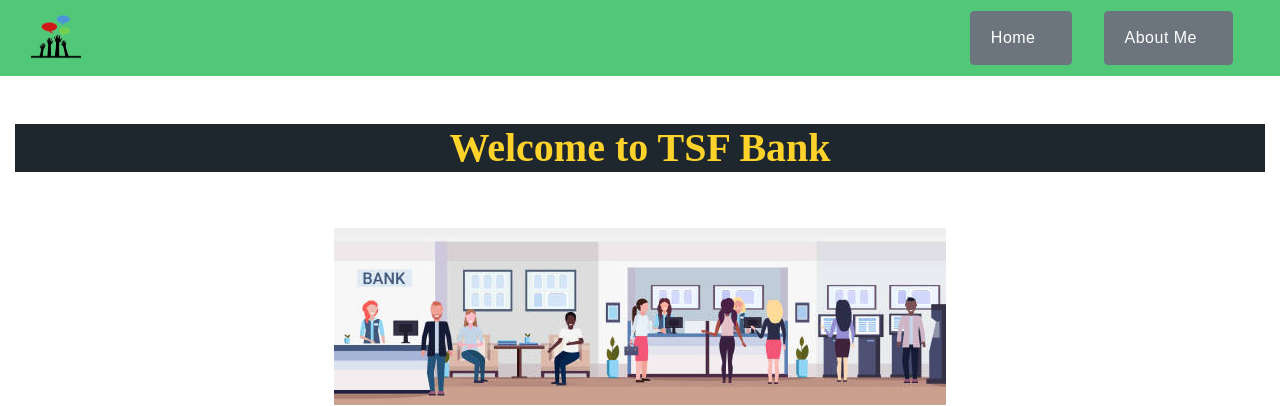
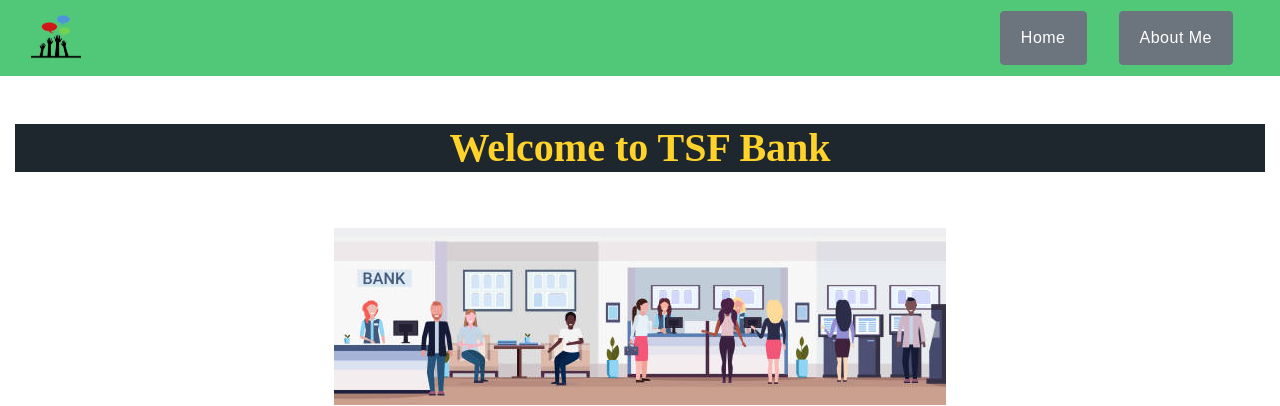
Before and after one commit to ArpanSeal/tsf_bank, a PHP site: page /index.php in a window 1280 px wide. Shown: the top 406 px of the page. Run offline with PHP 8.4, Linux system fonts and the light colour scheme; some web fonts are replaced.

Commit message:
Update nav.php

```diff
--- a/nav.php
+++ b/nav.php
@@ -25,10 +25,12 @@
 
         <ul class="navbar-nav">
           <li class="nav-item btn btn-secondary">
-            <a class="nav-link text-white" href="index.php">Home</a>
+            <!-- <a class="nav-link text-white" href="index.php">Home</a> -->
+            <a class="nav-link text-white" href="index.php" style="
+            margin: auto;">Home</a>
           </li>
           <li class="nav-item btn btn-secondary">
-            <a class="nav-link text-white" href="https://www.linkedin.com/in/arpan-seal-9a27b6210/">About Me</a>
+            <a class="nav-link text-white" href="https://www.linkedin.com/in/arpan-seal-9a27b6210/" target="_blank" style="margin: auto;">About Me</a>
           </li>
         </ul>
 
```
